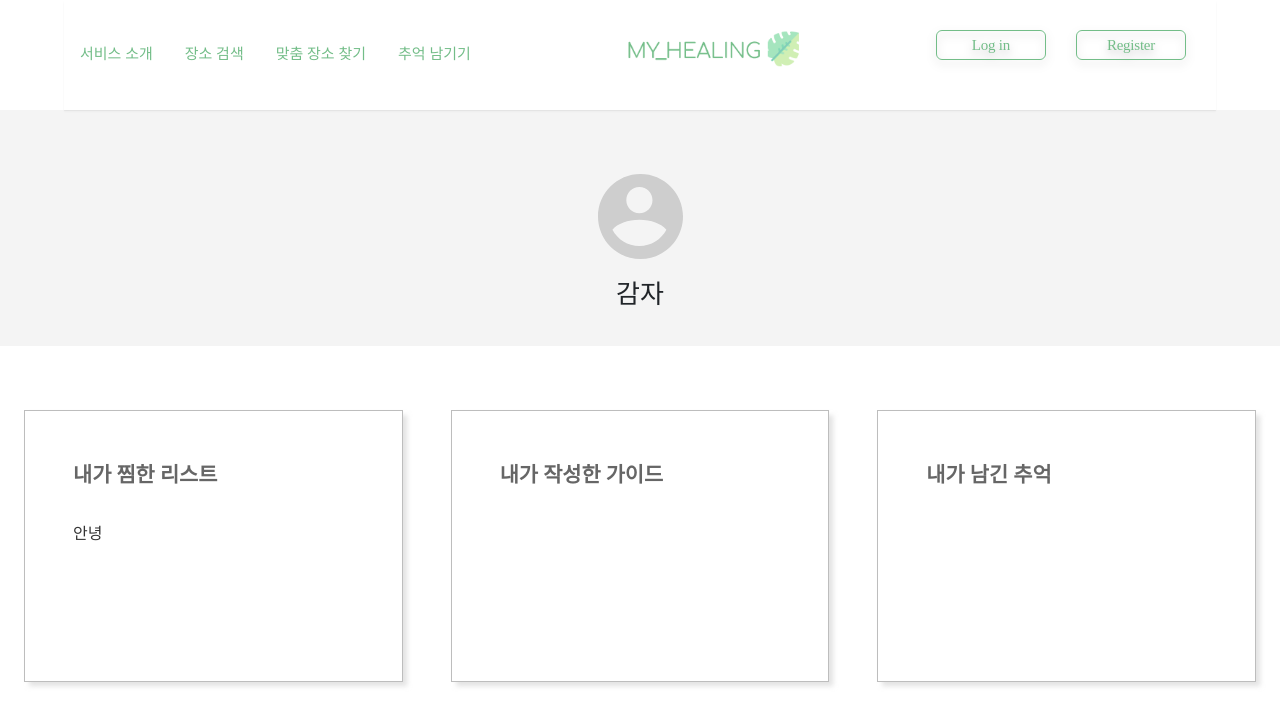
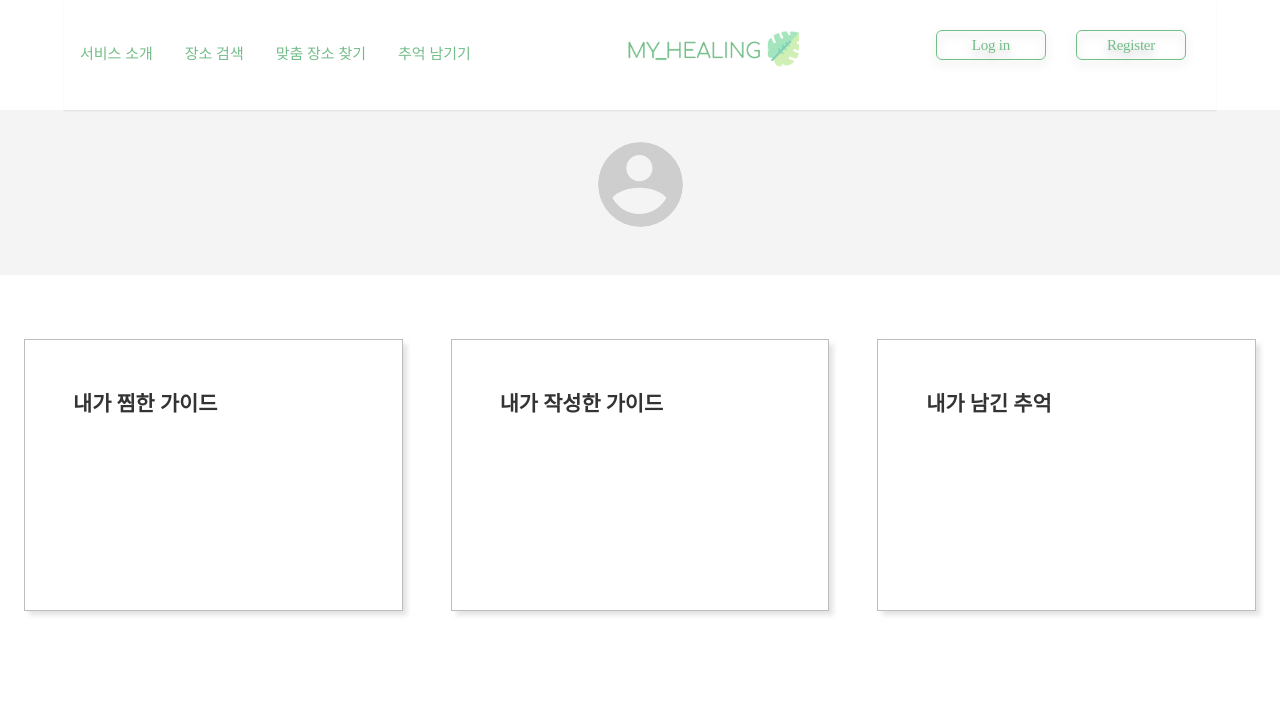
Before and after one commit to Likelion-at-SMWU-10th/MYHEALING-Client, a React (Create React App) app in the folder myhealing_client/: page /mypage in a window 1280 px wide. Shown: the top 726 px of the page. Built offline with nearby package versions, Linux system fonts and the light colour scheme; a web font is replaced by a local one.

Commit message:
[YES] 사용자 정보 localStorage

```diff
--- a/myhealing_client/src/App.js
+++ b/myhealing_client/src/App.js
@@ -42,7 +42,7 @@ const App = () => {
           element={<Kakao apiUrl={apiUrl} />}
         ></Route>
         <Route path="/register" element={<Register apiUrl={apiUrl} />}></Route>
-        <Route path="/mypage" element={<MyPage />}></Route>
+        <Route path="/mypage" element={<MyPage apiUrl={apiUrl} />}></Route>
         <Route path="/mylove" element={<MyLove apiUrl={apiUrl} />}></Route>
         <Route path="/myguide" element={<MyGuide apiUrl={apiUrl} />}></Route>
         <Route
--- a/myhealing_client/src/page/login/Kakao.js
+++ b/myhealing_client/src/page/login/Kakao.js
@@ -16,7 +16,9 @@ const Kakao = ({ apiUrl }) => {
       .get(`${apiUrl}accounts/kakao/accesstoken/${KAKAO_CODE}`)
       .then((res) => {
         console.log(res);
-        console.log(res.data.token);
+        localStorage.setItem("user", res.data.user);
+        localStorage.setItem("profile_photo", res.data.profile_photo);
+        localStorage.setItem("user", res.data.user);
         cookies.set("access_token", res.data.token.access, {
           path: "/",
         });
--- a/myhealing_client/src/page/login/OurLogin.js
+++ b/myhealing_client/src/page/login/OurLogin.js
@@ -33,6 +33,10 @@ const OurLogin = ({ apiUrl }) => {
         console.log("response : " + response);
         if (response.data.message) {
           console.log(response);
+          localStorage.setItem("user", response.data.user.user_id);
+          localStorage.setItem("nickname", response.data.user.nickname);
+          localStorage.setItem("ourlogin_ph", response.data.user.profile_photo);
+          localStorage.setItem("introduce", response.data.user.introduce);
           cookies.set("user_id", response.data.user.user_id, { path: "/" });
           cookies.set("access_token", response.data.token.access, {
             path: "/",
--- a/myhealing_client/src/page/memories/PostGuide.js
+++ b/myhealing_client/src/page/memories/PostGuide.js
@@ -134,7 +134,7 @@ const PostPage = ({ apiUrl }) => {
   const loveAlert = () => {
     Swal.fire({
       title: "마이페이지를 확인하세요!",
-      text: "내가 찜한 리스트가 수정되었습니다.",
+      text: "내가 찜한 가이드 목록이 수정되었습니다.",
       icon: "success",
       showCancelButton: false,
       confirmButtonColor: "#73bd88",
--- /dev/null
+++ b/myhealing_client/src/page/myPage/MyGuide.js
@@ -0,0 +1,7 @@
+import React from "react";
+
+const MyGuide = () => {
+  return <div></div>;
+};
+
+export default MyGuide;
--- /dev/null
+++ b/myhealing_client/src/page/myPage/MyLove.js
@@ -0,0 +1,46 @@
+import React from "react";
+import styled from "styled-components";
+import { useState, useEffect } from "react";
+import { useNavigate, useLocation } from "react-router-dom";
+import instance from "../login/instance";
+import Cookies from "universal-cookie";
+const cookies = new Cookies();
+
+const MyLove = ({ apiUrl }) => {
+  const access = cookies.get("access_token");
+  const navigate = useNavigate();
+
+  useEffect(() => {
+    instance
+      .get(`${apiUrl}guide/love/`, {
+        headers: {
+          Authorization: `Bearer ${access}`,
+        },
+      })
+      .then((res) => {
+        console.log(res);
+      });
+  });
+  return <></>;
+};
+
+const Wrapper = styled.div`
+  margin-top: 50px;
+  width: 100vw;
+  height: 100vh;
+  background: linear-gradient(
+    180deg,
+    rgba(213, 240, 221, 0.4) 0%,
+    rgba(255, 255, 255, 0.4) 0.01%,
+    rgba(236, 246, 239, 0.4) 27.08%,
+    rgba(220, 239, 225, 0.4) 73.44%,
+    rgba(225, 241, 229, 0.4) 81.77%,
+    rgba(208, 237, 216, 0.4) 100%
+  );
+`;
+
+const Texts = styled.span`
+  margin-left: 15px;
+`;
+
+export default MyLove;
--- /dev/null
+++ b/myhealing_client/src/page/myPage/MyMemories.js
@@ -0,0 +1,7 @@
+import React from "react";
+
+const MyMemories = () => {
+  return <div></div>;
+};
+
+export default MyMemories;
--- a/myhealing_client/src/page/myPage/MyPage.js
+++ b/myhealing_client/src/page/myPage/MyPage.js
@@ -1,25 +1,71 @@
-import React from "react";
+import React, { useEffect } from "react";
 import styled from "styled-components";
+import { useNavigate } from "react-router-dom";
+import axios from "axios";
 
-const MyPage = () => {
+const MyPage = ({ apiUrl }) => {
+  const user = localStorage.getItem("user");
+  const nickname = localStorage.getItem("nickname");
+  const introduce = localStorage.getItem("introduce");
+  const profile_photo = localStorage.getItem("profile_photo");
+  const ourlogin_ph = localStorage.getItem("ourlogin_ph");
+
+  //
+
+  const navigate = useNavigate();
   return (
     <Wrapper>
       <MeDiv>
-        <MeImg src="img/search/me.svg"></MeImg>
-        <MyName>감자</MyName>
+        {ourlogin_ph ? (
+          <div>
+            {ourlogin_ph ? (
+              ourlogin_ph == "null" ? (
+                <MeImg src="img/search/me.svg"></MeImg>
+              ) : (
+                <MeImg src={`http://15.164.98.6:8080${ourlogin_ph}`}></MeImg>
+              )
+            ) : (
+              <MeImg src="img/search/me.svg"></MeImg>
+            )}
+          </div>
+        ) : (
+          <div>
+            {profile_photo ? (
+              profile_photo == "null" ? (
+                <MeImg src="img/search/me.svg"></MeImg>
+              ) : (
+                <MeImg src={profile_photo}></MeImg>
+              )
+            ) : (
+              <MeImg src="img/search/me.svg"></MeImg>
+            )}
+          </div>
+        )}
+
+        {nickname ? <MyName>{nickname}</MyName> : <MyName>{user}</MyName>}
+        {introduce ? <AboutMe>{introduce}</AboutMe> : null}
       </MeDiv>
       <ListDiv>
-        <HeartList className="col">
-          <HeartSub>내가 찜한 리스트</HeartSub>
-          <HeartContent>안녕</HeartContent>
+        <HeartList
+          onClick={() => {
+            navigate("/mylove");
+          }}
+        >
+          <HeartSub>내가 찜한 가이드</HeartSub>
         </HeartList>
-        <MyGuide className="col">
+        <MyGuide
+          onClick={() => {
+            navigate("/myguide");
+          }}
+        >
           <GuideSub>내가 작성한 가이드</GuideSub>
-          <GuideContent>{}</GuideContent>
         </MyGuide>
-        <MyMem className="col">
+        <MyMem
+          onClick={() => {
+            navigate("/mymemories");
+          }}
+        >
           <MemSub>내가 남긴 추억</MemSub>
-          <MemContent></MemContent>
         </MyMem>
       </ListDiv>
     </Wrapper>
@@ -29,24 +75,27 @@ const MyPage = () => {
 const Wrapper = styled.div``;
 const MeDiv = styled.div`
   background-color: rgba(217, 217, 217, 0.3);
-  padding: 4rem 0 2rem 0;
+  padding: 2rem 0 2rem 0;
   text-align: center;
 `;
 const MeImg = styled.img`
   width: 85px;
+  height: 85px;
   margin-bottom: 1rem;
+  border-radius: 100%;
 `;
 const MyName = styled.div`
   font-size: 26px;
+`;
+const AboutMe = styled.div`
+  font-size: 15px;
 `;
 const ListDiv = styled.div`
   display: flex;
   flex-direction: row;
 `;
 const HeartList = styled.div`
-  color: rgba(0, 0, 0, 0.6);
-  display: flex;
-  flex-direction: column;
+  color: rgba(0, 0, 0, 0.8);
   width: 80rem;
   height: 17rem;
   border: 1px solid #bdbdbd;
@@ -60,14 +109,8 @@ const HeartSub = styled.div`
   font-size: 1.3rem;
   margin-bottom: 2rem;
 `;
-const HeartContent = styled.div`
-  line-height: 3vh;
+const MyGuide = styled.div`
   color: rgba(0, 0, 0, 0.8);
-  font-size: 1rem;
-  font-weight: 500;
-`;
-const MyGuide = styled.div`
-  color: rgba(0, 0, 0, 0.6);
   display: flex;
   flex-direction: column;
   width: 80rem;
@@ -83,14 +126,8 @@ const GuideSub = styled.div`
   font-size: 1.3rem;
   margin-bottom: 2rem;
 `;
-const GuideContent = styled.div`
-  line-height: 3vh;
+const MyMem = styled.div`
   color: rgba(0, 0, 0, 0.8);
-  font-size: 1rem;
-  font-weight: 500;
-`;
-const MyMem = styled.div`
-  color: rgba(0, 0, 0, 0.6);
   display: flex;
   flex-direction: column;
   width: 80rem;
@@ -106,11 +143,5 @@ const MemSub = styled.div`
   font-size: 1.3rem;
   margin-bottom: 2rem;
 `;
-const MemContent = styled.div`
-  line-height: 3vh;
-  color: rgba(0, 0, 0, 0.8);
-  font-size: 1rem;
-  font-weight: 500;
-`;
 
 export default MyPage;
```
